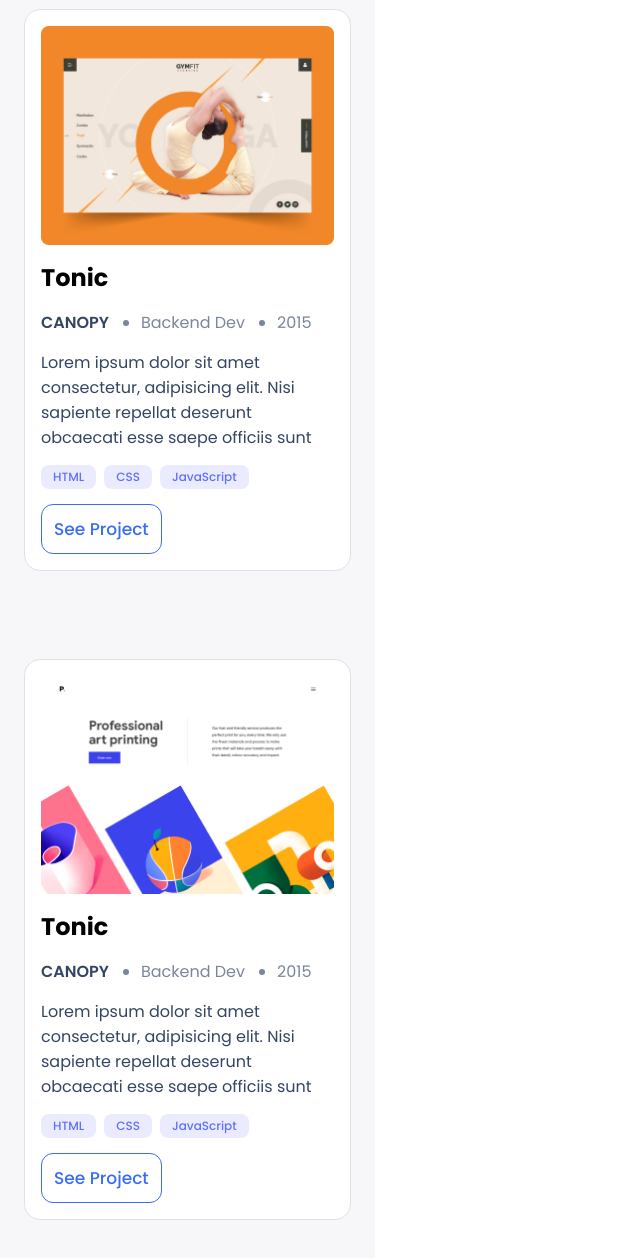
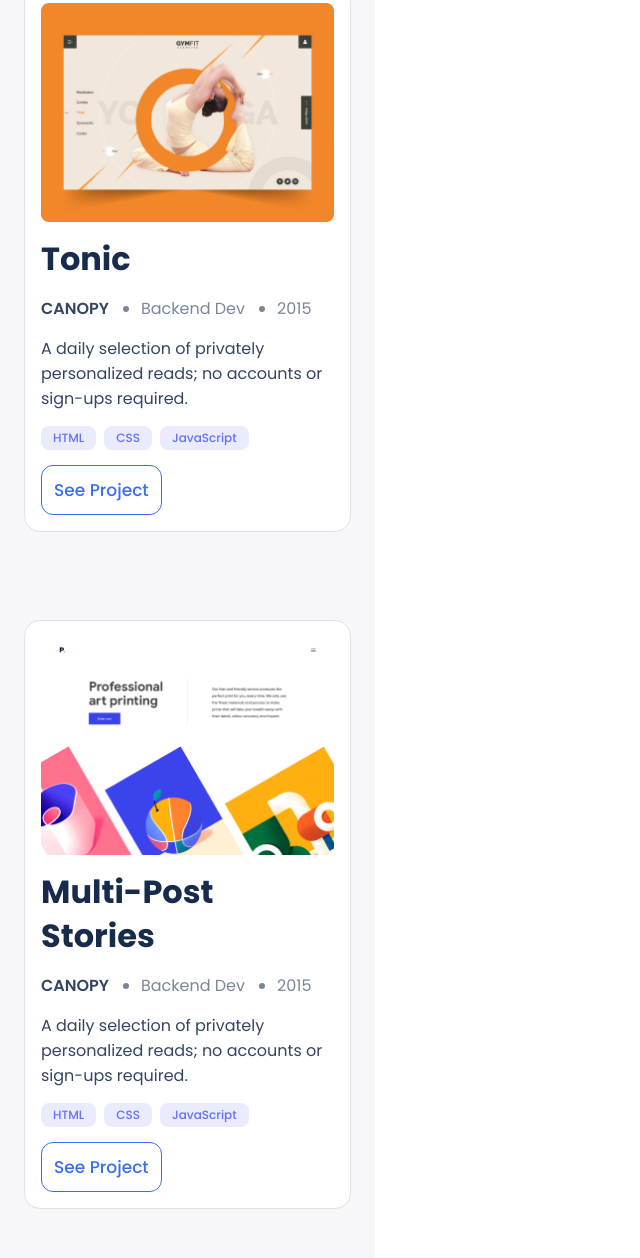
Before and after one commit to odhiambo-ed/Portfolio, a website: page index.html in a window 1280 px wide. Shown: the part 2249-3507 px from the top of the page, without its empty margins (0-640 px from the left). Drawn offline with Linux system fonts and the light colour scheme.

Commit message:
Added content on index file

```diff
--- a/css/style.css
+++ b/css/style.css
@@ -10,6 +10,13 @@ body {
 p {
   font-size: 16px;
   color: #344563;
+}
+
+h2 {
+  color: #172B4D;
+  font-weight: bold;
+  font-size: 32px;
+  line-height: 44px;
 }
 
 * {
--- a/index.html
+++ b/index.html
@@ -65,8 +65,7 @@
                 </div>
 
                 <p>
-                    Lorem ipsum dolor sit amet consectetur, adipisicing elit. Nisi sapiente repellat deserunt obcaecati
-                    esse saepe officiis sunt
+                    A daily selection of privately personalized reads; no accounts or sign-ups required.
                 </p>
 
                 <ul class="skills">
@@ -90,8 +89,7 @@
                 </div>
 
                 <p>
-                    Lorem ipsum dolor sit amet consectetur, adipisicing elit. Nisi sapiente repellat deserunt obcaecati
-                    esse saepe officiis sunt
+                    A daily selection of privately personalized reads; no accounts or sign-ups required.
                 </p>
 
                 <ul class="skills">
@@ -115,8 +113,7 @@
                 </div>
 
                 <p>
-                    Lorem ipsum dolor sit amet consectetur, adipisicing elit. Nisi sapiente repellat deserunt obcaecati
-                    esse saepe officiis sunt
+                    A daily selection of privately personalized reads; no accounts or sign-ups required.
                 </p>
 
                 <ul class="skills">
@@ -129,7 +126,7 @@
             </div>
             <div class="single-work">
                 <img src="img/Portfolio4.png" alt="">
-                <h2>Tonic</h2>
+                <h2>Multi-Post<br> Stories</h2>
 
                 <div class="experience">
                     <span>CANOPY</span>
@@ -140,8 +137,7 @@
                 </div>
 
                 <p>
-                    Lorem ipsum dolor sit amet consectetur, adipisicing elit. Nisi sapiente repellat deserunt obcaecati
-                    esse saepe officiis sunt
+                    A daily selection of privately personalized reads; no accounts or sign-ups required.
                 </p>
 
                 <ul class="skills">
```
